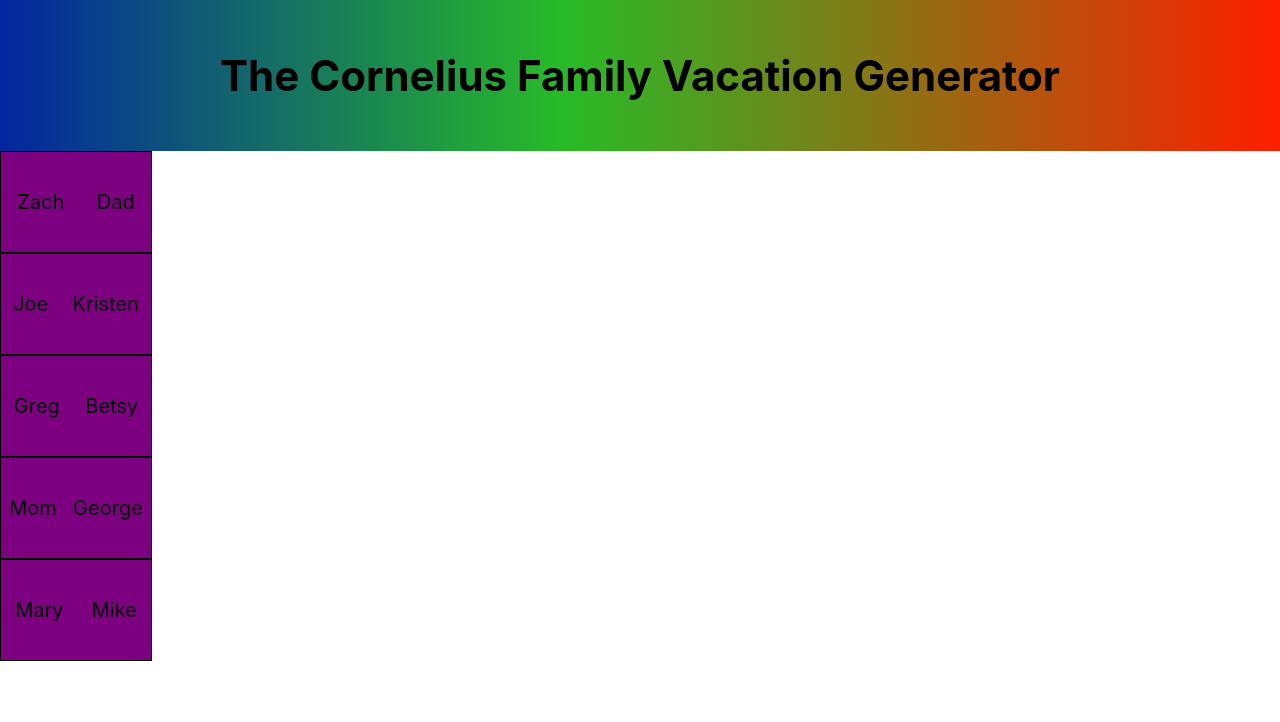
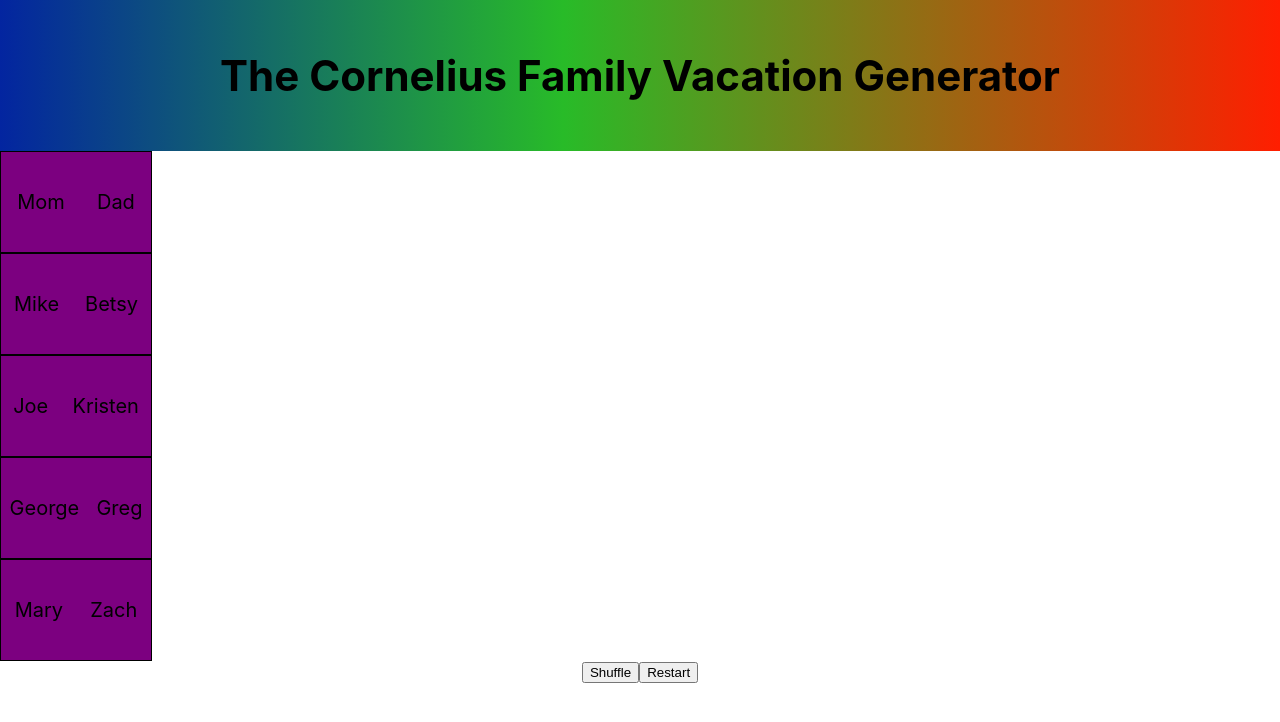
Before and after one commit to jcorn2/vacationPairs, a React (Create React App) app in the folder vacation/: page / in a window 1280 px wide. Shown: the top 722 px of the page. Built offline with nearby package versions, Linux system fonts and the light colour scheme.

Commit message:
Have click handler for shuffle and restart

```diff
--- a/vacation/src/components/pairGenerator/PairGenerator.jsx
+++ b/vacation/src/components/pairGenerator/PairGenerator.jsx
@@ -4,16 +4,24 @@ import Pair from './pair/Pair';
 const intialPeople = ['Mom', 'Dad', 'Mike', 'Betsy', 'Joe', 'Kristen', 'George', 'Greg', 'Mary', 'Zach'];
 
 function PairGenerator() {
-    const [people] = useState(intialPeople);
-    people.sort(() => Math.random() - 0.5);
-    const firstHalf = people.slice(0, people.length / 2);
-    const secondHalf = people.slice(people.length / 2, people.length);
+    const [people, setPeople] = useState(Array.from(intialPeople));
 
     return (
         <div>
-            {
-                firstHalf.map((person, index) => <Pair key={index} names={[person, secondHalf[index]]} />)
-            }
+            <div className="PairGenerator-Pairs">
+                {
+                    people.reduce((result, value, index, array) => {
+                        if (index % 2 === 0) {
+                            result.push(array.slice(index, index + 2));
+                        }
+                        return result;
+                    }, []).map((persons, index) => <Pair key={index} names={persons} />)
+                }
+            </div>
+            <div className="PairGenerator-Buttons">
+                <button onClick={() => setPeople(Array.from(people).sort(() => Math.random() - 0.5))}>Shuffle</button>
+                <button onClick={() => setPeople(intialPeople)}>Restart</button>
+            </div>
         </div>
     );
 }
```
